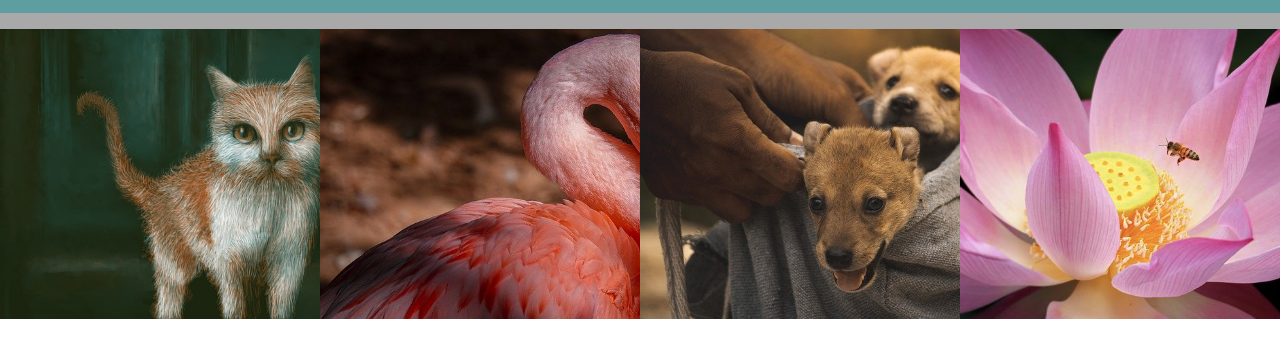
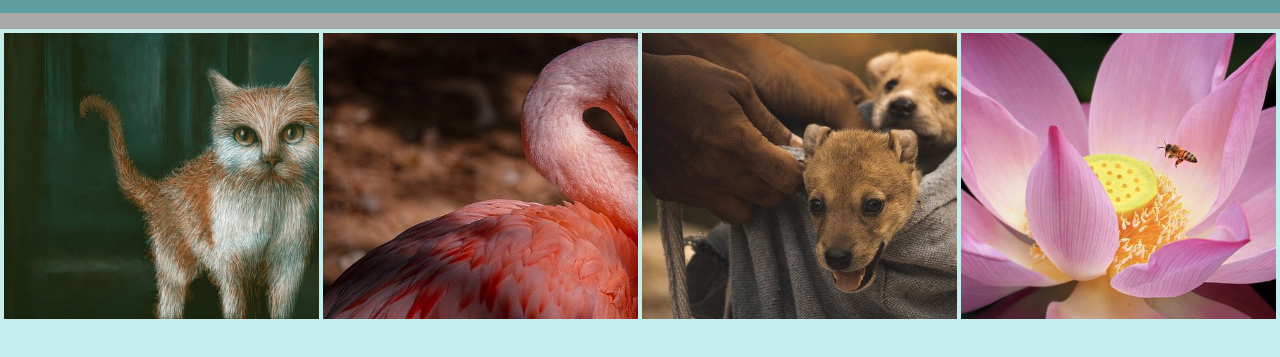
Before and after one commit to guicamargo19/galeria_de_fotos, a plain HTML site: page index.html in a window 1280 px wide. Shown: the part 57-414 px from the top of the page. Drawn offline with nearby package versions, Linux system fonts and the light colour scheme.

Commit message:
Fixed padding between images

```diff
--- a/style.css
+++ b/style.css
@@ -3,6 +3,10 @@
     margin: 0;
     box-sizing: border-box;
     font-family: 'Roboto', sans-serif;
+}
+
+body {
+    background-color:rgb(197, 237, 238);
 }
 
 header {
@@ -60,6 +64,7 @@ button:hover {
 ul {
     display: flex;
     flex-wrap: wrap;
+    padding-right: 4px;
 }
 
 ul li {
@@ -68,6 +73,9 @@ ul li {
     position: relative;
     max-height: 290px;
     overflow-y: hidden;
+    padding-top: 4px;
+    padding-left: 4px;
+    overflow-x: hidden;
 }
 
 ul li img {
```
